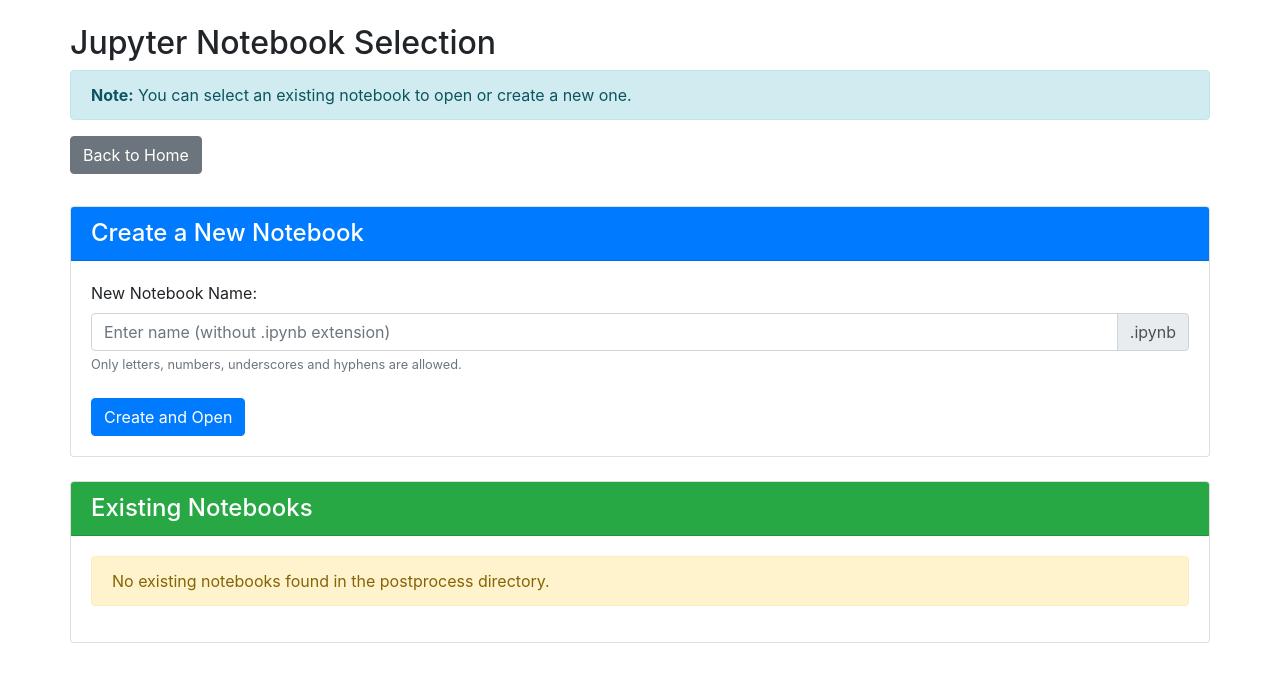
After one commit to joshawzot/webapp, a Flask app: page /notebook-selector in a window 1280 px wide. The commit adds this page. Shown: the top 682 px of the page. Run offline with Flask 3, Linux system fonts and the light colour scheme; parts of the project's set-up code (start-up, migrations or seed data) failed here and were passed over; some libraries are stand-ins or nearby versions.

Commit message:
Users need separate Jupyter notebooks

```diff
--- a/postprocess/forming_progress.py
+++ b/postprocess/forming_progress.py
@@ -32,8 +32,8 @@
 
 # Restrict to dies of interest
 # die_id = ['TT21','TT22','TT24','TT25']
-die_macro_filter = pd.DataFrame({'DIE_ID': ['TT21','TT22','TT25','TT21','TT22','TT24','TT25', 'TT24'],
-                                 'MACRO': [2, 2, 2, 3, 3, 3, 3, 4]})
+die_macro_filter = pd.DataFrame({'DIE_ID': ['TT21','TT22','TT25','TT21','TT22','TT24','TT25', 'TT24','TT18', 'TT30'],
+                                 'MACRO': [2, 2, 2, 3, 3, 3, 3, 4,3,3]})
 
 # print(rwb_pull.loc[rwb_pull.DIE_ID=='tt24'].RUN_NAME.unique())
 
--- a/route_handlers.py
+++ b/route_handlers.py
@@ -412,8 +412,8 @@
                     return render_template('input_form_generate_plot.html', database=database, table_name=table_name, plot_function=plot_function)
                 elif plot_function == "generate_plot_read_stability":
                     return render_template('input_form_generate_plot_read_stability.html', database=database, table_name=table_name, plot_function=plot_function)
-                #elif plot_function == "generate_plot_ber_by_bls":
-                    #return render_template('input_form_generate_plot_ber_by_bls.html', database=database, table_name=table_name, plot_function=plot_function)
+                    #elif plot_function == "generate_plot_ber_by_bls":
+                        #return render_template('input_form_generate_plot_ber_by_bls.html', database=database, table_name=table_name, plot_function=plot_function)
             else:
                 return f"Invalid plot function selection", 400
 
@@ -429,8 +429,8 @@
                     form_data = get_form_data_generate_plot(request.form)
                 elif plot_function == "generate_plot_read_stability":
                     form_data = get_form_data_generate_plot_read_stability(request.form)
-                #elif plot_function == "generate_plot_ber_by_bls":
-                    #form_data = get_form_data_generate_plot_ber_by_bls(request.form)
+                    #elif plot_function == "generate_plot_ber_by_bls":
+                        #form_data = get_form_data_generate_plot_ber_by_bls(request.form)
 
                 # Convert form data to JSON
                 form_data_json = json.dumps(form_data)
@@ -1673,10 +1673,55 @@
 @app.route('/notebook')
 def jupyter_notebook():
     """
-    Render the page that contains an iframe to the Jupyter notebook server.
-    This will be the entry point for users to access the rwb.ipynb notebook.
+    Redirect to the notebook selector page instead of directly showing a specific notebook.
+    This will be the entry point for users to access all available notebooks.
     """
-    # Check if we have a running Jupyter server from external script
+    return redirect(url_for('notebook_selector'))
+
+@app.route('/notebook-selector')
+def notebook_selector():
+    """
+    Display a page with a list of available notebooks and an option to create a new one.
+    """
+    postprocess_dir = os.path.join(os.path.dirname(os.path.abspath(__file__)), 'postprocess')
+
+    # Check if the directory exists
+    if not os.path.exists(postprocess_dir):
+        os.makedirs(postprocess_dir)
+
+    # Get all .ipynb files in the directory
+    notebooks = [f for f in os.listdir(postprocess_dir) if f.endswith('.ipynb')]
+    notebooks.sort()  # Sort alphabetically
+
+    # Get the modification dates for each notebook
+    notebook_dates = []
+    for notebook in notebooks:
+        file_path = os.path.join(postprocess_dir, notebook)
+        mod_time = os.path.getmtime(file_path)
+        mod_time_str = time.strftime('%Y-%m-%d %H:%M:%S', time.localtime(mod_time))
+        notebook_dates.append(mod_time_str)
+
+    return render_template('notebook_selector.html', notebooks=notebooks, notebook_dates=notebook_dates)
+
+@app.route('/open-notebook/<notebook_name>')
+def open_notebook(notebook_name):
+    """
+    Open a specific Jupyter notebook.
+    """
+    # Validate the notebook name to prevent directory traversal
+    if '..' in notebook_name or '/' in notebook_name or '\\' in notebook_name:
+        flash('Invalid notebook name', 'danger')
+        return redirect(url_for('notebook_selector'))
+
+    # Ensure the notebook exists
+    postprocess_dir = os.path.join(os.path.dirname(os.path.abspath(__file__)), 'postprocess')
+    notebook_path = os.path.join(postprocess_dir, notebook_name)
+
+    if not os.path.exists(notebook_path) or not notebook_name.endswith('.ipynb'):
+        flash('Notebook not found', 'danger')
+        return redirect(url_for('notebook_selector'))
+
+    # Check if Jupyter server is running
     status_file = os.path.join(os.path.dirname(os.path.abspath(__file__)), '.jupyter_status.json')
 
     if os.path.exists(status_file):
@@ -1693,7 +1738,12 @@
 
                     # Process exists, return the notebook page
                     token = status.get('token', '')
-                    return render_template('jupyter_notebook.html', token=token)
+                    # Calculate the relative path from notebook_dir to the target notebook
+                    notebook_rel_path = os.path.relpath(notebook_path, postprocess_dir)
+                    return render_template('jupyter_notebook.html',
+                                           token=token,
+                                           notebook_path=notebook_rel_path,
+                                           notebook_name=notebook_name)
                 except:
                     # Process doesn't exist anymore
                     pass
@@ -1703,6 +1753,84 @@
 
     # If we get here, we need to tell the user to start the Jupyter server first
     return render_template('jupyter_start_instructions.html')
+
+@app.route('/create-notebook', methods=['POST'])
+def create_notebook():
+    """
+    Create a new Jupyter notebook with the given name.
+    """
+    notebook_name = request.form.get('notebook_name', '')
+
+    # Validate the notebook name
+    if not notebook_name or not re.match(r'^[a-zA-Z0-9_-]+$', notebook_name):
+        flash('Invalid notebook name. Use only letters, numbers, underscores, and hyphens.', 'danger')
+        return redirect(url_for('notebook_selector'))
+
+    # Add .ipynb extension if not present
+    if not notebook_name.endswith('.ipynb'):
+        notebook_name = f"{notebook_name}.ipynb"
+
+    postprocess_dir = os.path.join(os.path.dirname(os.path.abspath(__file__)), 'postprocess')
+    notebook_path = os.path.join(postprocess_dir, notebook_name)
+
+    # Check if file already exists
+    if os.path.exists(notebook_path):
+        flash(f'A notebook with the name {notebook_name} already exists.', 'warning')
+        return redirect(url_for('open_notebook', notebook_name=notebook_name))
+
+    # Create a new notebook file with basic structure
+    notebook_content = {
+        "cells": [],
+        "metadata": {
+            "kernelspec": {
+                "display_name": "Python 3",
+                "language": "python",
+                "name": "python3"
+            },
+            "language_info": {
+                "codemirror_mode": {
+                    "name": "ipython",
+                    "version": 3
+                },
+                "file_extension": ".py",
+                "mimetype": "text/x-python",
+                "name": "python",
+                "nbconvert_exporter": "python",
+                "pygments_lexer": "ipython3",
+                "version": "3.8.0"
+            }
+        },
+        "nbformat": 4,
+        "nbformat_minor": 4
+    }
+
+    # Add a default cell with import statements
+    notebook_content["cells"].append({
+        "cell_type": "code",
+        "execution_count": None,
+        "metadata": {},
+        "source": [
+            "# New Jupyter notebook\n",
+            "# Import common libraries\n",
+            "import pandas as pd\n",
+            "import numpy as np\n",
+            "import matplotlib.pyplot as plt\n",
+            "import os, sys\n",
+            "\n",
+            "# Add core processing functions\n",
+            "import core_post_processing_functions as cf\n",
+            "\n",
+            "# Your code here"
+        ],
+        "outputs": []
+    })
+
+    # Write the notebook to file
+    with open(notebook_path, 'w') as f:
+        json.dump(notebook_content, f, indent=2)
+
+    # Redirect to open the new notebook
+    return redirect(url_for('open_notebook', notebook_name=notebook_name))
 
 @app.route('/jupyter/<path:path>')
 def jupyter_proxy(path=''):
@@ -1720,8 +1848,11 @@
     except:
         pass
 
+    # Get the server's hostname instead of hardcoded localhost
+    hostname = socket.gethostname()
+
     # Build the target URL
-    jupyter_url = f'http://localhost:8888/{path}'
+    jupyter_url = f'http://{hostname}:8888/{path}'
 
     # Add token if we have one and it's not already in the URL
     if token and 'token=' not in request.query_string.decode('utf-8'):
--- a/templates/home_page.html
+++ b/templates/home_page.html
@@ -20,8 +20,8 @@
             Merge Folders
         </button>
         <!-- Jupyter Notebook Button -->
-        <a href="{{ url_for('jupyter_notebook') }}" class="btn btn-success">
-            <i class="fas fa-book-open"></i> Open RWB Jupyter Notebook
+        <a href="{{ url_for('notebook_selector') }}" class="btn btn-success">
+            <i class="fas fa-book-open"></i> Open Jupyter Notebooks
         </a>
     </div>
 
--- /dev/null
+++ b/templates/notebook_selector.html
@@ -0,0 +1,69 @@
+{% extends "base.html" %}
+
+{% block content %}
+<div class="container-fluid">
+    <div class="row mb-3">
+        <div class="col">
+            <h2>Jupyter Notebook Selection</h2>
+            <div class="alert alert-info">
+                <strong>Note:</strong> You can select an existing notebook to open or create a new one.
+            </div>
+            <a href="{{ url_for('home') }}" class="btn btn-secondary mb-3">Back to Home</a>
+        </div>
+    </div>
+
+    <div class="row mb-4">
+        <div class="col">
+            <div class="card">
+                <div class="card-header bg-primary text-white">
+                    <h4 class="mb-0">Create a New Notebook</h4>
+                </div>
+                <div class="card-body">
+                    <form action="{{ url_for('create_notebook') }}" method="post">
+                        <div class="form-group">
+                            <label for="notebook_name">New Notebook Name:</label>
+                            <div class="input-group">
+                                <input type="text" class="form-control" id="notebook_name" name="notebook_name"
+                                       placeholder="Enter name (without .ipynb extension)" required>
+                                <div class="input-group-append">
+                                    <span class="input-group-text">.ipynb</span>
+                                </div>
+                            </div>
+                            <small class="form-text text-muted">Only letters, numbers, underscores and hyphens are allowed.</small>
+                        </div>
+                        <button type="submit" class="btn btn-primary mt-2">Create and Open</button>
+                    </form>
+                </div>
+            </div>
+        </div>
+    </div>
+
+    <div class="row">
+        <div class="col">
+            <div class="card">
+                <div class="card-header bg-success text-white">
+                    <h4 class="mb-0">Existing Notebooks</h4>
+                </div>
+                <div class="card-body">
+                    {% if notebooks %}
+                        <div class="list-group">
+                            {% for notebook in notebooks %}
+                                <a href="{{ url_for('open_notebook', notebook_name=notebook) }}" class="list-group-item list-group-item-action">
+                                    <div class="d-flex w-100 justify-content-between">
+                                        <h5 class="mb-1">{{ notebook }}</h5>
+                                        <small>{{ notebook_dates[loop.index0] }}</small>
+                                    </div>
+                                </a>
+                            {% endfor %}
+                        </div>
+                    {% else %}
+                        <div class="alert alert-warning">
+                            No existing notebooks found in the postprocess directory.
+                        </div>
+                    {% endif %}
+                </div>
+            </div>
+        </div>
+    </div>
+</div>
+{% endblock %}
```
Also changed, not shown: templates/jupyter_notebook.html (+9 -5 lines), templates/jupyter_start_instructions.html (+19 -7 lines), .jupyter_status.json, 4 other files.
